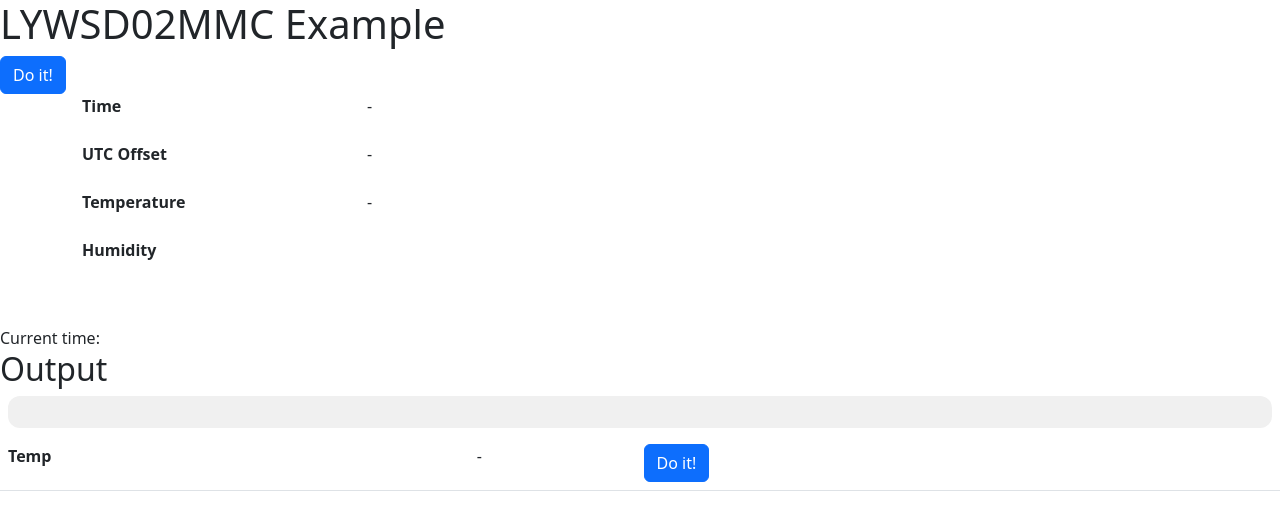
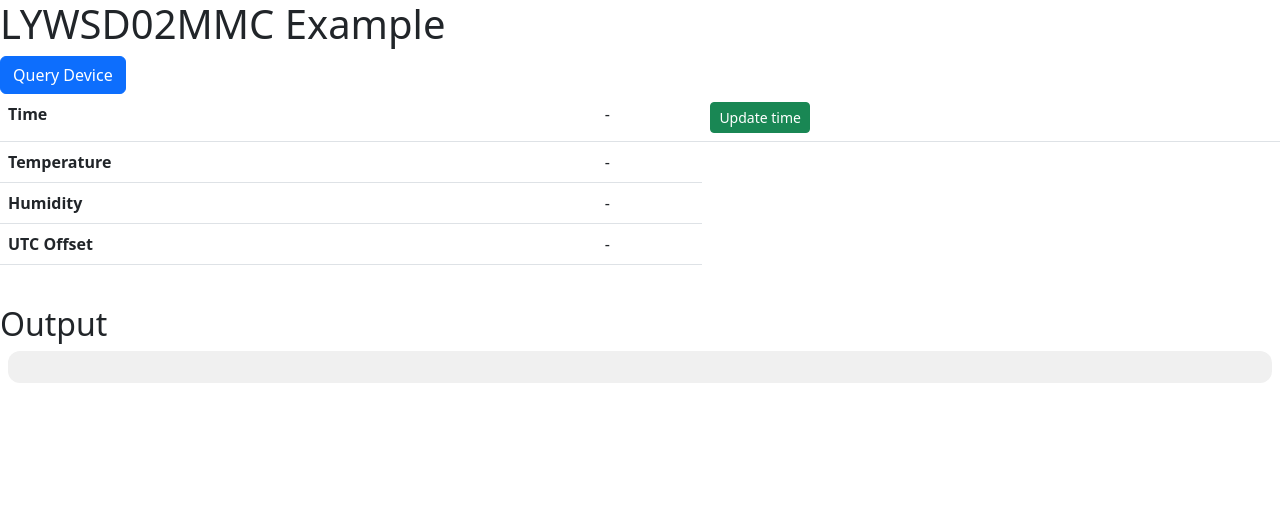
Before and after one commit to bdurrani/LYWSD02MMC-ble-app, a website built with webpack: page index.html in a window 1280 px wide. Built offline with nearby package versions, Linux system fonts and the light colour scheme.

Commit message:
tweak layout

```diff
--- a/index.html
+++ b/index.html
@@ -13,54 +13,41 @@
 
 <body>
   <h1>LYWSD02MMC Example</h1>
-  <button id="ble-button" class="btn btn-primary">Do it!</button>
+  <button id="ble-button" class="btn btn-primary ">Query Device</button>
   <br />
-  <div class="container">
-    <dl class="row">
-      <dt class="col-sm-3">Time</dt>
-      <dd id="time-value" class="col-sm-9">-</dd>
-    </dl>
 
-    <dl class="row">
-      <dt class="col-sm-3">UTC Offset</dt>
-      <dd id="utcoffset-value" class="col-sm-9">-</dd>
-    </dl>
-
-    <dl class="row">
-      <dt class="col-sm-3">Temperature</dt>
-      <dd id="temperature-value" class="col-sm-9">-</dd>
-    </dl>
-
-    <dl class="row">
-      <dt class="col-sm-3">Humidity</dt>
-      <dd id="humidity-value" class="col-sm-9"></dd>
-    </dl>
-
-  </div>
+  <table class="table">
+    <tbody>
+      <tr>
+        <th scope="row">Time</th>
+        <td id="time-value-cell">-</td>
+        <td>
+          <button id="set-time-button" class="btn btn-success btn-sm">Update time</button>
+        </td>
+      </tr>
+      <tr>
+        <th scope="row">Temperature</th>
+        <td id="temperature-value">-</td>
+      </tr>
+      <tr>
+        <th scope="row">Humidity</th>
+        <td id="humidity-value">-</td>
+      </tr>
+      <tr>
+        <th scope="row">UTC Offset</th>
+        <td id="utcoffset-value">-</td>
+      </tr>
+    </tbody>
+  </table>
 
   <span id="status"></span>
   <br />
-  <br />
-  Current time:
-  <span id="current-time"></span>
 
   <h2>Output</h2>
   <div id="output" class="output">
     <pre id="log"></pre>
   </div>
 
-  <table class="table">
-    <tbody>
-      <tr>
-        <th scope="row">Temp</th>
-        <td id="time-value-cell">-</td>
-        <td>
-          <button id="set-time-button" class="btn btn-primary">Do it!</button>
-        </td>
-      </tr>
-    </tbody>
-  </table>
-  <!-- <script src="index.js"></script> -->
   <script src="./dist/build.js"></script>
   <script src="https://cdn.jsdelivr.net/npm/bootstrap@5.2.3/dist/js/bootstrap.bundle.min.js"
     integrity="sha384-kenU1KFdBIe4zVF0s0G1M5b4hcpxyD9F7jL+jjXkk+Q2h455rYXK/7HAuoJl+0I4"
```
